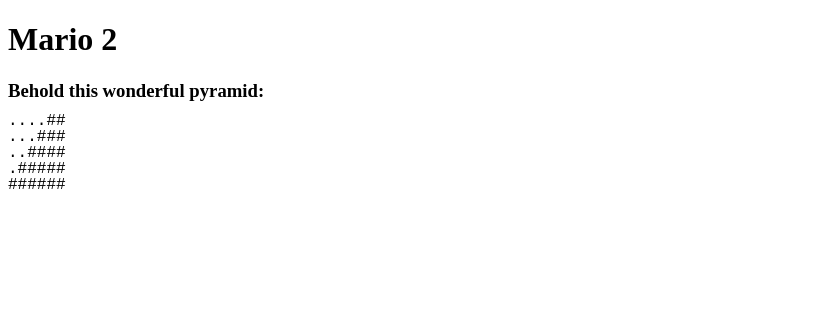
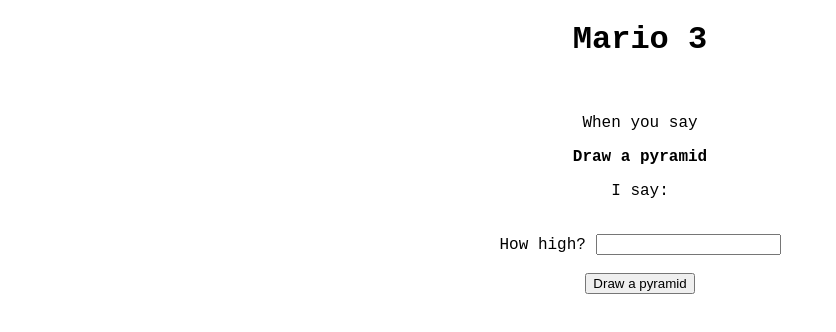
Before and after one commit to joelhealy/lc101, a plain HTML site: page unit3/studios/mario-js/mario.html in a window 1280 px wide. Shown: the whole page, without its empty margins (0-836 px from the left). Drawn offline with Linux system fonts and the light colour scheme.

Commit message:
Mario Studio 3 complete

```diff
--- a/unit3/studios/mario-js/mario.html
+++ b/unit3/studios/mario-js/mario.html
@@ -3,25 +3,35 @@
 <head>
     <style>
         #pyramid {
+            line-height: 0;
+            font-size: 30px;
+        }
+
+        body {
             font-family: "Courier New", monospace;
-            line-height: 0;
+            text-align: center;
         }
     </style>
 </head>
-<body>
-    <h1>Mario 2</h1>
-    <h3>
-        Behold this wonderful pyramid:
-    </h3>
+<body >
+    <h1>Mario 3</h1>
 
-    <div id="pyramid">
-        <!-- Our pyramid will go inside here -->
+    <br>
 
-        <div id="construction">
-            <p>Uh oh! the pyramid is still under construction.</p>
-            <p>Check back again soon... our developers are hard at wrk as we speak!</p>
-        </div>
-    </div>
+    <p>When you say</p>
+    <p><strong>Draw a pyramid</strong></p>
+    <p>I say:</p>
+
+    <br>
+
+    <label>How high?</label>
+    <input type="text" id="height"/>
+    <br><br>
+    <button id="drawButton">Draw a pyramid</button>
+
+    <br><br>
+
+    <div id="pyramid"></div>
 
     <script src="mario.js"></script>
 </body>
--- a/unit3/studios/mario-js/mario.js
+++ b/unit3/studios/mario-js/mario.js
@@ -1,5 +1,29 @@
 
-drawPyramid(5);
+/**
+ * determineHeightAndThenDrawPyramid
+ *
+ * Determines the current value that the user has typed in the 'How high?' text-box,
+ * and then draws a pyramid with that height.
+ */
+function determineHeightAndThenDrawPyramid() {
+
+    // just so we know we're here
+    console.log("someone invoked the determineHeightAndThenDrawPyramid function!");
+
+    // figure out the height the user typed (replace the "5" below)
+    heightStr = document.getElementById("height").value;
+
+    // here we convert the string to an int
+    height = parseInt(heightStr);
+
+    // draw the pyramid with the given height
+    drawPyramid(height);
+
+}
+
+
+var drawButton = document.getElementById("drawButton");
+drawButton.addEventListener("click", determineHeightAndThenDrawPyramid);
 
 
 /**
@@ -9,10 +33,15 @@ drawPyramid(5);
  */
  function drawPyramid(height) {
 
-    var construction = document.getElementById("construction");
-    construction.parentNode.removeChild(construction);
+     // before drawing, clear the old content
+     pyramid = document.getElementById("pyramid");
+     // someone suggested that looping through the children is more
+     // efficient than setting innerHTML = '' and that the latter method
+     // would fail if one of the children was not HTML, e.g., SVG
+     while (pyramid.lastChild) {
+         pyramid.removeChild(pyramid.lastChild);
+     }
 
-    var pyramid = document.getElementById("pyramid");
 
      // for each row....
      for (var row = 0; row < height; row++) {
@@ -24,15 +53,20 @@ function drawPyramid(height) {
          // build up a string for this row
          var rowStr = "";
          for (var i = 0; i < numSpaces; i++) {
-            rowStr += "."; // QUIZ: what happens if we use a space (" ") instead of a period?
+             rowStr += ".";
          }
          for (var i = 0; i < numBricks; i++) {
              rowStr += "#";
          }
 
-        var pRow = document.createElement('p');
-        pRow.innerHTML = rowStr;
-        pyramid.appendChild(pRow);
+        // create a text element with the string of characters
+        textElem = document.createTextNode(rowStr);
 
+        // create a <p> element with the text inside
+        rowElem = document.createElement("p");
+        rowElem.appendChild(textElem);
+
+        // insert the paragraph as a child of the container <div>
+        document.getElementById("pyramid").appendChild(rowElem);
     }
 }
```
Lines whose indentation alone changed are shown as unchanged.
